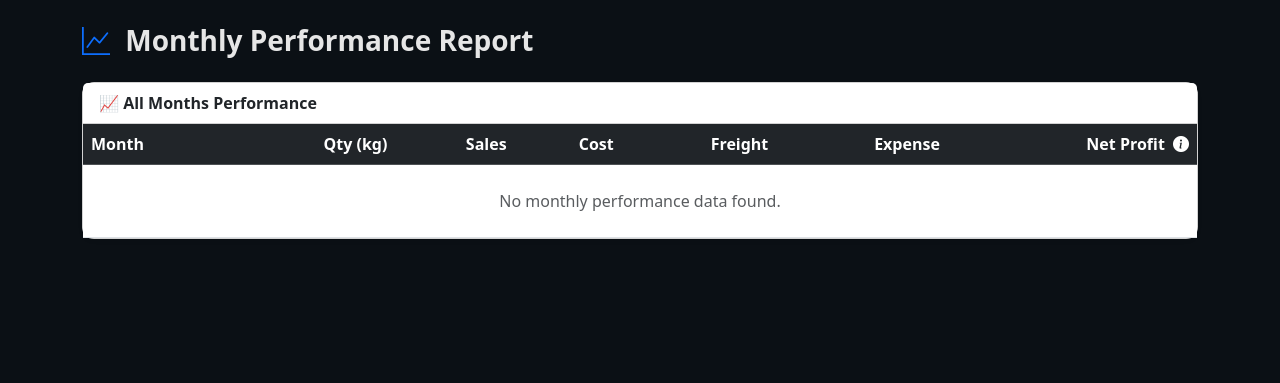
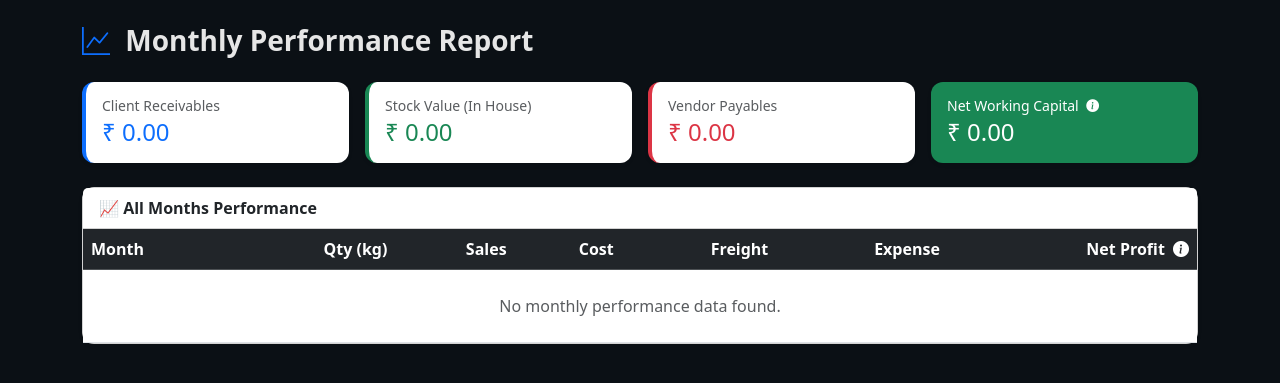
Before and after one commit to yash755/mayachem, a Flask app: page /reports/monthly-performance in a window 1280 px wide. Shown: the part 111-494 px from the top of the page. Run offline with Flask 3, Linux system fonts and the light colour scheme; the visitor is signed in with stand-in values (Sample User, id 1); data that the repository does not hold is empty; some libraries are stand-ins or nearby versions.

Commit message:
Add manual stock valuation and net working capital summary

```diff
--- a/app.py
+++ b/app.py
@@ -379,6 +379,7 @@ class Product(db.Model):
     name = db.Column(db.String(160), nullable=False, unique=True)
     current_stock_kg = db.Column(db.Float, nullable=False, default=0.0)
     min_stock_kg = db.Column(db.Float, nullable=False, default=0.0)
+    valuation_rate = db.Column(db.Float, nullable=False, default=0.0)
 
     def change_stock(self, amount):
         self.current_stock_kg = round((self.current_stock_kg or 0.0) + amount, 2)
@@ -2493,8 +2494,9 @@ def register_routes(app: Flask) -> None:
         if request.method == "POST":
             name = request.form.get("name")
             min_stock = float(request.form.get("min_stock") or 0)
+            val_rate = float(request.form.get("valuation_rate") or 0)
             if name:
-                p = Product(name=name, min_stock_kg=min_stock)
+                p = Product(name=name, min_stock_kg=min_stock, valuation_rate=val_rate)
                 db.session.add(p)
                 db.session.commit()
                 flash(f"Product {name} added", "success")
@@ -2509,6 +2511,7 @@ def register_routes(app: Flask) -> None:
         p.name = request.form.get("name")
         p.min_stock_kg = float(request.form.get("min_stock") or 0)
         p.current_stock_kg = float(request.form.get("current_stock") or 0)
+        p.valuation_rate = float(request.form.get("valuation_rate") or 0)
         db.session.commit()
         flash(f"Product {p.name} updated", "success")
         return redirect(url_for("products_list"))
@@ -2599,7 +2602,20 @@ def register_routes(app: Flask) -> None:
             "pl": round(total_pl, 2)
         }
 
-        return render_template("monthly_performance_report.html", monthly=monthly, totals=totals)
+        total_receivable = round(sum(s.balance_due() for s in Sale.query.all()), 2)
+        total_payable = round(sum(p.balance_due() for p in Purchase.query.all()), 2)
+        stock_value = round(sum(p.current_stock_kg * p.valuation_rate for p in Product.query.all()), 2)
+        net_position = round(total_receivable + stock_value - total_payable, 2)
+
+        return render_template(
+            "monthly_performance_report.html",
+            monthly=monthly,
+            totals=totals,
+            total_receivable=total_receivable,
+            total_payable=total_payable,
+            stock_value=stock_value,
+            net_position=net_position
+        )
 
     @app.route("/reports/monthly-pivot")
     def monthly_pivot_report():
--- a/templates/monthly_performance_report.html
+++ b/templates/monthly_performance_report.html
@@ -5,6 +5,38 @@
 
 <div class="d-flex justify-content-between align-items-center mb-4">
   <h3 class="mb-0 fw-bold"><i class="bi bi-graph-up text-primary me-2"></i> Monthly Performance Report</h3>
+</div>
+
+<div class="row g-3 mb-4">
+  <div class="col-md-3">
+    <div class="card p-3 shadow-sm border-0" style="border-left: 4px solid #0d6efd !important;">
+      <h6 class="text-muted small mb-1">Client Receivables</h6>
+      <h4 class="text-primary mb-0">₹ {{ "{:,.2f}".format(total_receivable) }}</h4>
+    </div>
+  </div>
+  <div class="col-md-3">
+    <div class="card p-3 shadow-sm border-0" style="border-left: 4px solid #198754 !important;">
+      <h6 class="text-muted small mb-1">Stock Value (In House)</h6>
+      <h4 class="text-success mb-0">₹ {{ "{:,.2f}".format(stock_value) }}</h4>
+    </div>
+  </div>
+  <div class="col-md-3">
+    <div class="card p-3 shadow-sm border-0" style="border-left: 4px solid #dc3545 !important;">
+      <h6 class="text-muted small mb-1">Vendor Payables</h6>
+      <h4 class="text-danger mb-0">₹ {{ "{:,.2f}".format(total_payable) }}</h4>
+    </div>
+  </div>
+  <div class="col-md-3">
+    <div class="card p-3 shadow-sm border-0 {% if net_position >= 0 %}bg-success{% else %}bg-danger{% endif %} text-white">
+      <h6 class="small mb-1">
+        Net Working Capital
+        <i class="bi bi-info-circle-fill ms-1" style="font-size: 0.8rem; cursor: help;"
+           data-bs-toggle="tooltip"
+           data-bs-title="Receivables + Stock - Payables"></i>
+      </h6>
+      <h4 class="mb-0">₹ {{ "{:,.2f}".format(net_position) }}</h4>
+    </div>
+  </div>
 </div>
 
 <div class="card shadow-sm mb-4">
```
Also changed, not shown: scripts/migrate_valuation_rate.py (added, +38 -0 lines), templates/products_list.html (+11 -0 lines).
